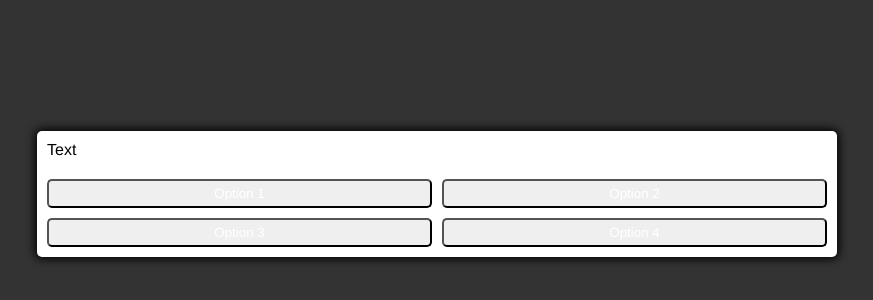
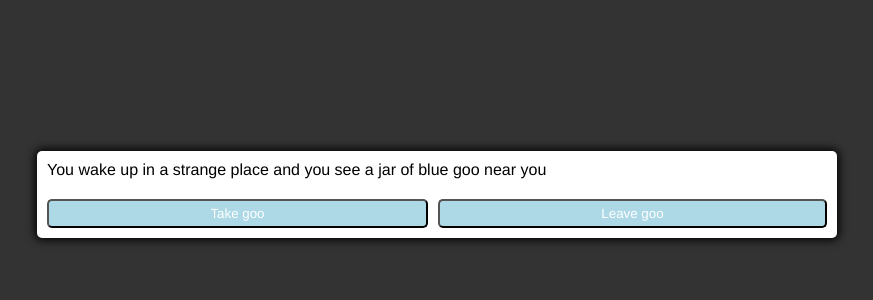
Before and after one commit to youngrokkim2017/text_adventure_vanilla_js, a plain HTML site: page index.html in a window 1280 px wide. Shown: the part 206-506 px from the top of the page, without its empty margins (203-1076 px from the left). Drawn offline with Linux system fonts and the light colour scheme.

Commit message:
Add game functions and text options

```diff
--- a/game.js
+++ b/game.js
@@ -0,0 +1,121 @@
+const textElement = document.getElementById('text');
+const optionButtonsElement = document.getElementById('option-buttons');
+
+let state = {};
+
+const textNodes = [
+    {
+        id: 1,
+        text: 'You wake up in a strange place and you see a jar of blue goo near you',
+        options: [
+            {
+                text: 'Take goo',
+                setState: { blueGloo: true },
+                nextText: 2,
+            },
+            {
+                text: 'Leave goo',
+            }
+        ],
+    },
+    {
+        id: 2,
+        text: 'You venture forth in search of answers to where you are when you come across a merchant.',
+        options: [
+            {
+                text: 'Trade the goo for a sword',
+                // checks the current state
+                requiredState: (currentState) => currentState.blueGloo,
+                setState: { blueGloo: false, sword: true },
+                nextText: 3,
+            },
+            {
+                text: 'Trade the goo for a shield',
+                // checks the current state
+                requiredState: (currentState) => currentState.blueGloo,
+                setState: { blueGloo: false, shield: true },
+                nextText: 3,
+            },
+            {
+                text: 'Ignore the merchat',
+                nextText: 3,
+            },
+        ]
+    },
+    {
+        id: 3,
+        text: 'After leaving the merchant you start to feel tired and stumble upon a small town next to a dangerous looking castle',
+        options: [
+            {
+                text: 'Explore the castle',
+                nextText: 4,
+            },
+            {
+                text: 'Find a room to sleep at in the town',
+                nextText: 5,
+            },
+            {
+                text: 'Find some hay in a stable to sleep in',
+                nextText: 6,
+            },
+        ],
+    },
+    {
+        id: 4,
+        text: 'You are tired that you fall asleep while exploring the castle and are killed some terrible monster in your sleep',
+        options: [
+            {
+                text: 'Restart',
+                nextText: -1,   // singles to restart the game
+            }
+        ]
+    }
+];
+
+function startGame() {
+    // starts game and sets state
+    state = {};
+    showTextNode(1);
+}
+
+function selectOption(option) {
+    const nextTextNodeId = option.nextText;
+
+    if (nextTextNodeId === -1) {
+        return startGame()
+    }
+
+    state = Object.assign(state, option.setState);
+    showTextNode(nextTextNodeId);
+}
+
+function showTextNode(textNodeIndex) {
+    // current text
+    const textNode = textNodes.find(textNode => textNode.id === textNodeIndex)
+
+    // to show text
+    textElement.innerText = textNode.text;
+
+    // remove uncessary options
+    while (optionButtonsElement.firstChild) {
+        optionButtonsElement.removeChild(optionButtonsElement.firstChild)
+    };
+
+    // add options
+    textNode.options.forEach(option => {
+        if (showOption(option)) {
+            const button = document.createElement('button');
+            button.innerText = option.text;
+            button.classList.add('btn');
+            button.addEventListener('click', () => selectOption(option));
+            optionButtonsElement.appendChild(button);
+        };
+    })
+}
+
+function showOption(option) {
+    // return true;
+    return option.requiredState == null || option.requiredState(state)
+}
+
+startGame();
--- a/styles.css
+++ b/styles.css
@@ -31,7 +31,9 @@ body {
 }
 
 .btn {
-    background-color: hs1(200, 100%, 50%);
+    /* background-color: hs1(200, 100%, 50%); */
+    background-color: lightblue;
+    /* border: 1px solid hs1(200, 100%, 30%); */
     border: 1px solid hs1(200, 100%, 30%);
     border-radius: 5px;
     padding: 5px 10px;
```
